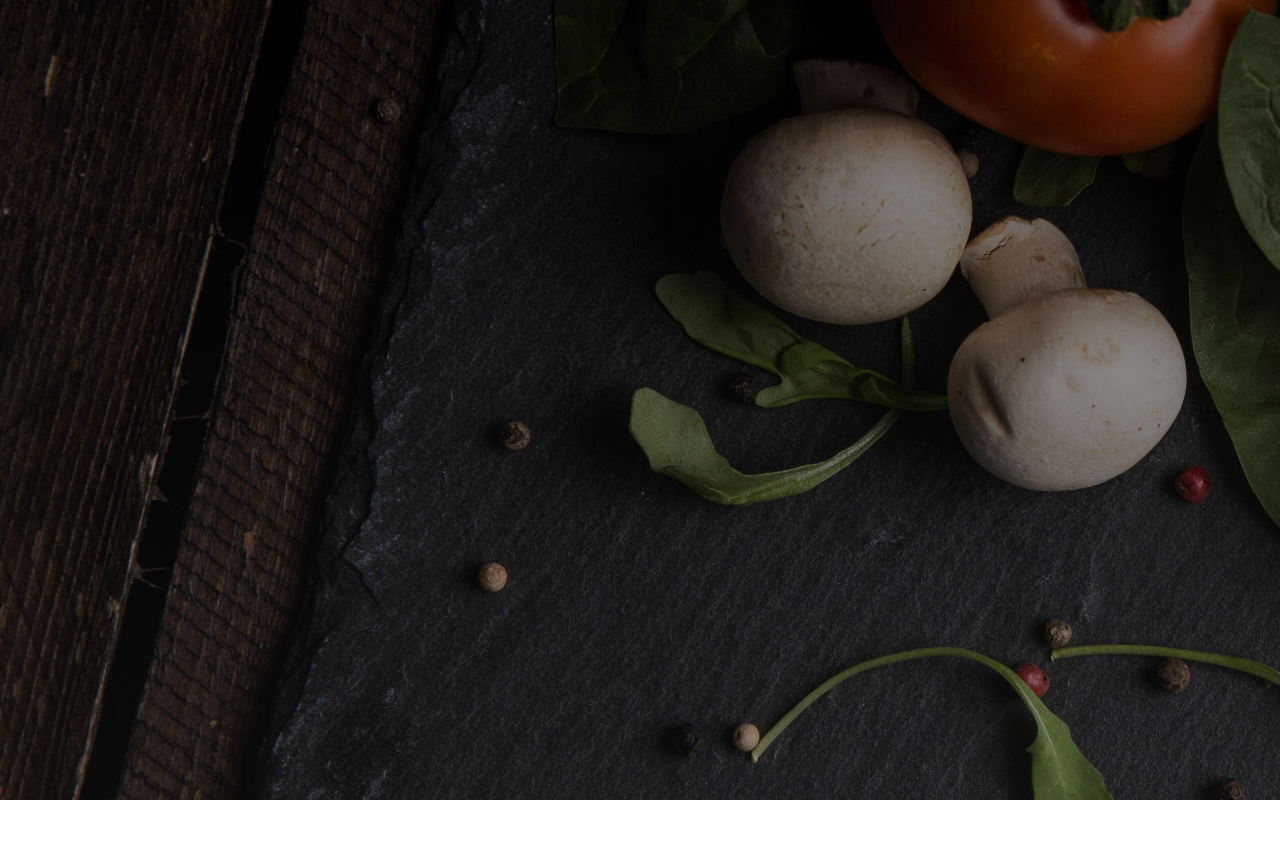
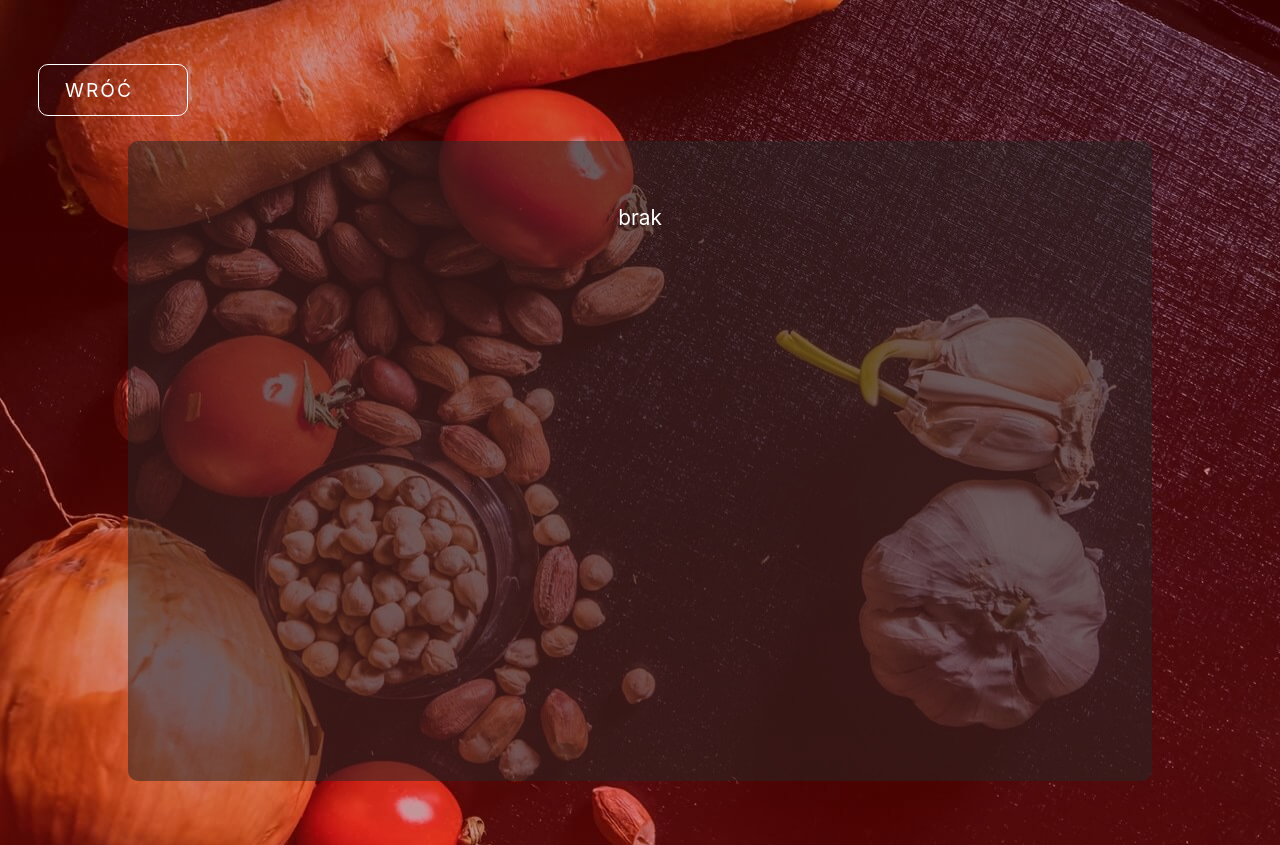
Before and after one commit to atrykp/what-s-for-dinner-react-app, a React (Create React App) app: page /bannedMeals in a window 1280 px wide. Before the commit the page ends 800 px from the top, so only its background shows below. Built offline with nearby package versions, Linux system fonts and the light colour scheme.

Commit message:
changing the names of the variables to meals

```diff
--- a/src/components/Ingredients.js
+++ b/src/components/Ingredients.js
@@ -2,10 +2,10 @@ import React from "react";
 import { v4 } from "uuid";
 import "../styles/Ingredients.css";
 
-const Ingredients = ({ drawnDish }) => {
+const Ingredients = ({ drawnDish, className = null }) => {
   const ingredientsArr = [...drawnDish.ingredient];
   const ingredientsList = ingredientsArr.map((element) => (
-    <li key={v4()}>
+    <li key={v4()} className={className}>
       {element.name}
       <span> {element.quantity}</span>
     </li>
--- a/src/components/MoreMenu.js
+++ b/src/components/MoreMenu.js
@@ -9,7 +9,7 @@ const MoreMenu = () => {
   };
   const section = isActive && (
     <div className="moreMenu">
-      <NavLink to="/bannedDishes" className="lowerNav__banned">
+      <NavLink to="/bannedMeals" className="lowerNav__banned">
         {" "}
         Wstrzymane{" "}
       </NavLink>{" "}
--- a/src/components/checkBanStatus.js
+++ b/src/components/checkBanStatus.js
@@ -1,21 +1,21 @@
 import { compare } from "../components/compare";
 
 const checkBanStatus = (
-  allDishes,
-  setAllDishes,
+  allMeals,
+  setAllMeals,
   setLocalStorage,
-  setUserDishes
+  setUserMeals
 ) => {
-  const dishes = [...allDishes];
+  const meals = [...allMeals];
 
-  const banDishes = dishes.filter(
+  const banMeals = meals.filter(
     (element) => element.ban.status && element.ban.howLong !== "permament"
   );
-  if (banDishes.length !== 0) {
+  if (banMeals.length !== 0) {
     //pobranie aktualnego czasu
     let date = new Date().getTime();
     // dla każdego zbanowanego ale nie permamentnie
-    banDishes.forEach((element) => {
+    banMeals.forEach((element) => {
       // destrukturycja element!!
       if (date - (element.ban.howLong + element.ban.sinceWhen) > 0) {
         // przywrócenie wartości domyślnych dla dania
@@ -23,16 +23,16 @@ const checkBanStatus = (
         element.ban.sinceWhen = "";
         element.ban.howLong = "";
         // index sprawdzanego dania w tablicy
-        const index = dishes.findIndex((elem) => elem.id === element.id);
+        const index = meals.findIndex((elem) => elem.id === element.id);
         // nadpisanie dania poprzedniego teraźniejszym
-        dishes[index] = element;
+        meals[index] = element;
         // wszystkie dania zaktualizowane oraz pamięć wszystkich dań
-        console.log(dishes);
+        console.log(meals);
 
-        setAllDishes(dishes);
-        setLocalStorage(dishes, "allDishes");
+        setAllMeals(meals);
+        setLocalStorage(meals, "allMeals");
         // dania uzytkownika nowa tablica pozniej w niej zapisuje dane do local storage
-        compare(element, setUserDishes, allDishes);
+        compare(element, setUserMeals, allMeals);
       }
     });
   }
--- a/src/pages/AddDish.js
+++ b/src/pages/AddDish.js
@@ -87,7 +87,7 @@ const AddDish = (props) => {
     completeDish.id = v4();
     console.log(completeDish);
 
-    props.updateAllDishes(completeDish);
+    props.updateAllMeals(completeDish);
     setDish({
       name: "",
       ingredient: [{ name: "", quantity: "" }],
--- a/src/pages/App.js
+++ b/src/pages/App.js
@@ -12,7 +12,7 @@ import {
 } from "react-router-dom";
 import UserProducts from "./UserProducts";
 import checkBanStatus from "../components/checkBanStatus";
-import BannedDishes from "./BannedDishes";
+import BannedMeals from "./BannedMeals";
 import MoreMenu from "../components/MoreMenu";
 import { compare } from "../components/compare";
 
@@ -275,13 +275,13 @@ export const setLocalStorage = (arr, name) => {
 };
 
 function App() {
-  const [allDishes, setAllDishes] = useState(
-    JSON.parse(localStorage.getItem("allDishes")) || [...mainArr]
+  const [allMeals, setAllMeals] = useState(
+    JSON.parse(localStorage.getItem("allMeals")) || [...mainArr]
   );
-  const [userDishes, setUserDishes] = useState(
-    JSON.parse(localStorage.getItem("userDishes")) || null
+  const [userMeals, setUserMeals] = useState(
+    JSON.parse(localStorage.getItem("userMeals")) || null
   );
-  const [matchDishes, setMatchDishes] = useState([]);
+  const [matchMeals, setMatchMeals] = useState([]);
   const [isUserProductsActive, setIsUserProductsActive] = useState(false);
   const [selectedDish, setSelectedDish] = useState(
     JSON.parse(localStorage.getItem("selectedDish")) || ""
@@ -290,54 +290,54 @@ function App() {
   useEffect(() => {
     const banInterval = setInterval(() => {
       checkBanStatus(
-        allDishes,
-        setAllDishes,
+        allMeals,
+        setAllMeals,
         setLocalStorage,
 
-        setUserDishes
+        setUserMeals
       );
     }, 6000);
     return () => {
       clearInterval(banInterval);
     };
-  }, [allDishes]);
+  }, [allMeals]);
 
-  const updateUserDishes = (arr) => {
-    setUserDishes(arr);
-    setLocalStorage(arr, "userDishes");
+  const updateUserMeals = (arr) => {
+    setUserMeals(arr);
+    setLocalStorage(arr, "userMeals");
   };
   const banDish = (id, time, howLong) => {
-    const dishes = [...allDishes];
-    const dishIndex = dishes.findIndex((elem) => elem.id === id);
-    const dish = dishes[dishIndex];
+    const meals = [...allMeals];
+    const dishIndex = meals.findIndex((elem) => elem.id === id);
+    const dish = meals[dishIndex];
     dish.ban = {
       status: true,
       sinceWhen: time,
       howLong,
     };
-    setAllDishes(dishes);
-    setLocalStorage(dishes, "allDishes");
+    setAllMeals(meals);
+    setLocalStorage(meals, "allMeals");
 
-    if (userDishes) {
-      let arr = [...userDishes];
+    if (userMeals) {
+      let arr = [...userMeals];
       const userDishIndex = arr.findIndex((element) => element.id === id);
       if (userDishIndex !== -1) {
         arr.splice(userDishIndex, 1);
-        setUserDishes(arr);
-        setLocalStorage(arr, "userDishes");
+        setUserMeals(arr);
+        setLocalStorage(arr, "userMeals");
       }
     } else {
-      const arrWithActive = dishes.filter((element) => !element.ban.status);
-      setUserDishes(arrWithActive);
-      setLocalStorage(arrWithActive, "userDishes");
+      const arrWithActive = meals.filter((element) => !element.ban.status);
+      setUserMeals(arrWithActive);
+      setLocalStorage(arrWithActive, "userMeals");
     }
   };
   const UserProductsSection = (
     <UserProducts
       setSelectedDish={setSelectedDish}
-      userDishes={userDishes}
-      allDishes={allDishes}
-      setMatchDishes={setMatchDishes}
+      userMeals={userMeals}
+      allMeals={allMeals}
+      setMatchMeals={setMatchMeals}
       setIsUserProductsActive={setIsUserProductsActive}
     />
   );
@@ -345,49 +345,49 @@ function App() {
   const fileterSection = (
     <FilterArr
       setSelectedDish={setSelectedDish}
-      userDishes={userDishes}
-      allDishes={allDishes}
-      updateUserDishes={updateUserDishes}
+      userMeals={userMeals}
+      allMeals={allMeals}
+      updateUserMeals={updateUserMeals}
       isUserProductsActive={isUserProductsActive}
     />
   );
 
-  const updateAllDishes = (dish) => {
-    const allDishesArr = [...allDishes];
-    allDishesArr.push(dish);
-    setAllDishes(allDishesArr);
-    setLocalStorage(allDishesArr, "allDishes");
-    compare(dish, setUserDishes, allDishes);
+  const updateAllMeals = (dish) => {
+    const allMealsArr = [...allMeals];
+    allMealsArr.push(dish);
+    setAllMeals(allMealsArr);
+    setLocalStorage(allMealsArr, "allMeals");
+    compare(dish, setUserMeals, allMeals);
   };
 
-  const getDishesArray = () => {
+  const getMealsArray = () => {
     if (isUserProductsActive) {
-      return matchDishes;
+      return matchMeals;
     }
-    if (userDishes) {
-      return userDishes;
+    if (userMeals) {
+      return userMeals;
     } else {
-      return allDishes;
+      return allMeals;
     }
   };
 
-  const dishesCounter = (
+  const mealsCounter = (
     <p>
-      Liczba dań <span>{getDishesArray().length}</span>
+      Liczba dań <span>{getMealsArray().length}</span>
     </p>
   );
   const mainPageStructure = (
     <div className="appWrapper">
       <div className="upperNav">
         <div className="upperNav__userProducts">{UserProductsSection}</div>
-        <div className="upperNav__counter">{dishesCounter}</div>
+        <div className="upperNav__counter">{mealsCounter}</div>
         <div className="upperNav__filters">{fileterSection}</div>
       </div>
       <div>
         <DrawnDishList
           selectedDish={selectedDish}
           setSelectedDish={setSelectedDish}
-          customedArr={getDishesArray()}
+          customedArr={getMealsArray()}
           banDish={banDish}
           setIsUserProductsActive={setIsUserProductsActive}
         />
@@ -410,16 +410,16 @@ function App() {
         <Route path="/" exact>
           {mainPageStructure}
         </Route>
-        <Route path="/bannedDishes">
-          <BannedDishes
-            allDishes={allDishes}
-            setAllDishes={setAllDishes}
+        <Route path="/bannedMeals">
+          <BannedMeals
+            allMeals={allMeals}
+            setAllMeals={setAllMeals}
             setLocalStorage={setLocalStorage}
-            setUserDishes={setUserDishes}
+            setUserMeals={setUserMeals}
           />
         </Route>
         <Route path="/addDish">
-          <AddDish updateAllDishes={updateAllDishes} />
+          <AddDish updateAllMeals={updateAllMeals} />
         </Route>
         <Route path="/dish/:id">
           <Dish selectedDish={selectedDish} />
--- /dev/null
+++ b/src/pages/BannedMeals.js
@@ -0,0 +1,57 @@
+import React from "react";
+import { Link } from "react-router-dom";
+import { v4 } from "uuid";
+import "../styles/BannedMeals.css";
+import { compare } from "../components/compare";
+
+const BannedMeals = ({
+  allMeals,
+  setAllMeals,
+  setLocalStorage,
+  setUserMeals,
+}) => {
+  const bannedMeals = allMeals.filter((dish) => dish.ban.status);
+  const removeFromBanned = (id) => {
+    const mealsArr = [...allMeals];
+    const index = mealsArr.findIndex((element) => element.id === id);
+    mealsArr[index].ban = { status: false, sinceWhen: "", howLong: "" };
+    setAllMeals(mealsArr);
+    setLocalStorage(mealsArr, "allMeals");
+    compare(mealsArr[index], setUserMeals, allMeals);
+  };
+
+  const mealsList = bannedMeals.map((dish) => {
+    const dateObj = new Date(dish.ban.howLong + dish.ban.sinceWhen);
+
+    return (
+      <li key={v4()} className="bannedMeals_listElement">
+        <p className="bannedMeals_listName">{dish.name}</p>{" "}
+        <p>
+          nieaktywna do:{" "}
+          {!isNaN(dateObj.getDate()) ? dateObj.toLocaleString() : "nie lubię"}
+        </p>
+        <button
+          onClick={() => removeFromBanned(dish.id)}
+          className="bannedMeals_listElementBtn"
+        >
+          usuń
+        </button>
+      </li>
+    );
+  });
+
+  return (
+    <>
+      <div className="bannedMeals">
+        <Link className="bannedMeals__backBtn" to="/">
+          Wróć
+        </Link>
+        <ul className="bannedMeals_list">
+          {bannedMeals.length > 0 ? mealsList : "brak"}
+        </ul>
+      </div>
+    </>
+  );
+};
+
+export default BannedMeals;
--- a/src/pages/FileterArr.js
+++ b/src/pages/FileterArr.js
@@ -4,9 +4,9 @@ import TypeAheadDropDown from "./TypeAheadDropDown";
 import { v4 } from "uuid";
 import "../styles/FilterArr.css";
 const FileterArr = ({
-  allDishes,
-  updateUserDishes,
-  userDishes,
+  allMeals,
+  updateUserMeals,
+  userMeals,
   setSelectedDish,
   isUserProductsActive,
 }) => {
@@ -29,22 +29,22 @@ const FileterArr = ({
       return !prevValue;
     });
   };
-  const filterDishes = (element) => {
+  const filterMeals = (element) => {
     const checked = element.active;
     const value = element.name;
-    let dishes = [];
+    let meals = [];
 
     if (checked) {
-      let arr = userDishes ? [...userDishes] : [...allDishes];
+      let arr = userMeals ? [...userMeals] : [...allMeals];
       let newArr = arr.filter(
         (item) =>
           !item.ban.status &&
           !item.ingredient.find((elem) => elem.name === value)
       );
 
-      updateUserDishes(newArr);
+      updateUserMeals(newArr);
     } else if (!checked) {
-      let arr = [...allDishes].filter((item) => !item.ban.status);
+      let arr = [...allMeals].filter((item) => !item.ban.status);
 
       arr.forEach((item) => {
         let flag = false;
@@ -56,35 +56,35 @@ const FileterArr = ({
         }
         if (flag) {
           console.log("wrzucam do tablicy", item);
-          dishes.push(item);
+          meals.push(item);
         }
       });
 
       const activeFilters = filters.filter((e) => e.active);
 
       if (activeFilters.length === 0) {
-        let userArr = userDishes ? [...userDishes] : [];
-        updateUserDishes([...dishes, ...userArr]);
+        let userArr = userMeals ? [...userMeals] : [];
+        updateUserMeals([...meals, ...userArr]);
       } else if (activeFilters.length > 0) {
         const filterNames = [];
 
         activeFilters.forEach((item) => filterNames.push(item.name));
-        const dishesArr = [];
-        for (let i = 0; i < dishes.length; i++) {
-          for (let j = 0; j < dishes[i].ingredient.length; j++) {
-            if (filterNames.indexOf(dishes[i].ingredient[j].name) !== -1) {
-              dishesArr.push(i);
+        const mealsArr = [];
+        for (let i = 0; i < meals.length; i++) {
+          for (let j = 0; j < meals[i].ingredient.length; j++) {
+            if (filterNames.indexOf(meals[i].ingredient[j].name) !== -1) {
+              mealsArr.push(i);
             }
           }
         }
 
-        if (dishesArr.length > 0) {
-          dishesArr.forEach((el) => dishes.splice(el, 1));
-          let userArr = userDishes ? [...userDishes] : [];
-          updateUserDishes([...dishes, ...userArr]);
+        if (mealsArr.length > 0) {
+          mealsArr.forEach((el) => meals.splice(el, 1));
+          let userArr = userMeals ? [...userMeals] : [];
+          updateUserMeals([...meals, ...userArr]);
         } else {
-          let userArr = userDishes ? [...userDishes] : [];
-          updateUserDishes([...dishes, ...userArr]);
+          let userArr = userMeals ? [...userMeals] : [];
+          updateUserMeals([...meals, ...userArr]);
         }
       }
     }
@@ -112,7 +112,7 @@ const FileterArr = ({
       setUserFilters(userArr);
       setFilterStorage(userArr, "userFilterArr");
     }
-    filterDishes(element.item);
+    filterMeals(element.item);
     setFileter(filtersArr);
     setFilterStorage(filtersArr, "filterArr");
   };
@@ -142,7 +142,7 @@ const FileterArr = ({
       active: true,
       id: Math.floor(Math.random() * 123),
     };
-    filterDishes(newFilter);
+    filterMeals(newFilter);
     const allFilters = [newFilter, ...filters];
 
     const userFiltersArr = [...usersFilters, newFilter];
@@ -170,7 +170,7 @@ const FileterArr = ({
 
     if (element.item.active) {
       element.item.active = false;
-      filterDishes(element.item);
+      filterMeals(element.item);
     }
     filtersArr.splice(element.elementId, 1);
     setFileter(filtersArr);
@@ -187,8 +187,8 @@ const FileterArr = ({
   };
   const allFiltersArr = () => {
     const currentFilters = [...filters];
-    const dishes = [...allDishes];
-    const dishesFiltersArr = dishes
+    const meals = [...allMeals];
+    const mealsFiltersArr = meals
       .map((dish) =>
         dish.ingredient.map((elem) => ({
           name: elem.name,
@@ -197,7 +197,7 @@ const FileterArr = ({
         }))
       )
       .flat();
-    const allFiltersArr = [...dishesFiltersArr, ...currentFilters];
+    const allFiltersArr = [...mealsFiltersArr, ...currentFilters];
     return removeDuplicates(allFiltersArr).filter(
       (item) => item.name.length > 0 && !item.name.includes("sól")
     );
--- a/src/pages/RemoveStorage.js
+++ b/src/pages/RemoveStorage.js
@@ -2,8 +2,8 @@ import { useState } from "react";
 import "../styles/RemoveStorage.css";
 
 const storageItems = [
-  "userDishes",
-  "allDishes",
+  "userMeals",
+  "allMeals",
   "filterArr",
   "userFilterArr",
   "selectedDish",
--- a/src/pages/UserProducts.js
+++ b/src/pages/UserProducts.js
@@ -4,12 +4,12 @@ import "../styles/UserProducts.css";
 import { CSSTransition } from "react-transition-group";
 
 const UserProducts = ({
-  allDishes,
-  setMatchDishes,
+  allMeals,
+  setMatchMeals,
   setIsUserProductsActive,
   setSelectedDish,
 }) => {
-  const [dishesList, setDishesList] = useState([]);
+  const [mealsList, setMealsList] = useState([]);
   const [isActive, setIsActive] = useState(false);
   const [productsFilters, setProductsFilters] = useState([]);
   const [activeFilters, setActiveFilters] = useState([]);
@@ -17,8 +17,8 @@ const UserProducts = ({
   const showSection = () => {
     setIsActive((prevValue) => {
       if (prevValue) {
-        setDishesList([]);
-        setMatchDishes([]);
+        setMealsList([]);
+        setMatchMeals([]);
       } else if (!localStorage.getItem("selectedDish")) {
         setSelectedDish("");
       }
@@ -36,8 +36,8 @@ const UserProducts = ({
     return result; //converting back to array from mapobject
   };
   const allFilters = () => {
-    const dishes = [...allDishes];
-    const dishesFiltersArr = dishes
+    const meals = [...allMeals];
+    const mealsFiltersArr = meals
       .map((dish) =>
         dish.ingredient.map((elem) => ({
           name: elem.name,
@@ -46,7 +46,7 @@ const UserProducts = ({
         }))
       )
       .flat();
-    const singleFiltersArr = removeDuplicates(dishesFiltersArr).filter(
+    const singleFiltersArr = removeDuplicates(mealsFiltersArr).filter(
       (item) => {
         return item.name.length > 1 && !item.name.includes("sól", "przypraw");
       }
@@ -62,11 +62,11 @@ const UserProducts = ({
     const index = filtersArr.findIndex((filter) => filter.id === id);
 
     filtersArr[index].active = !filtersArr[index].active;
-    filterDishes(filtersArr[index]);
+    filterMeals(filtersArr[index]);
     setActiveFilters(getActiveFilters(filtersArr));
     setProductsFilters(filtersArr);
   };
-  const getMatchedDishes = (arr, name) => {
+  const getMatchedMeals = (arr, name) => {
     let matchArr = [];
     arr.forEach((dish) => {
       let isMatch = false;
@@ -79,31 +79,30 @@ const UserProducts = ({
     matchArr = matchArr.filter((dish) => !dish.ban.status);
     return matchArr;
   };
-  const filterDishes = (filterObj) => {
+  const filterMeals = (filterObj) => {
     const { active, name } = filterObj;
-    let selectedDishesArr = [];
+    let selectedMealsArr = [];
     if (active) {
-      const dishesArr =
-        dishesList.length > 0 ? [...dishesList] : [...allDishes];
-      selectedDishesArr = getMatchedDishes(dishesArr, name);
+      const mealsArr = mealsList.length > 0 ? [...mealsList] : [...allMeals];
+      selectedMealsArr = getMatchedMeals(mealsArr, name);
     } else {
-      let allDishesArr = [...allDishes];
+      let allMealsArr = [...allMeals];
       const currentFilters = activeFilters;
 
       const index = currentFilters.findIndex((item) => item.name === name);
       currentFilters.splice(index, 1);
       if (currentFilters.length === 0) {
-        selectedDishesArr = [];
+        selectedMealsArr = [];
       } else {
         currentFilters.forEach((element) => {
-          allDishesArr = getMatchedDishes(allDishesArr, element.name);
+          allMealsArr = getMatchedMeals(allMealsArr, element.name);
         });
 
-        selectedDishesArr = allDishesArr;
+        selectedMealsArr = allMealsArr;
       }
     }
-    setDishesList(selectedDishesArr);
-    setMatchDishes(selectedDishesArr);
+    setMealsList(selectedMealsArr);
+    setMatchMeals(selectedMealsArr);
   };
   const filters = productsFilters.map((item) => (
     <li key={v4()} className="userProducts__filter">
--- a/src/styles/BannedDishes.css
+++ b/src/styles/BannedMeals.css
@@ -1,11 +1,11 @@
-.bannedDishes {
+.bannedMeals {
   background: linear-gradient(rgba(122, 0, 0, 0.4), rgba(184, 0, 0, 0.4)),
     url(../images/tomatos.jpg);
   min-height: 100vh;
   background-size: cover;
   padding: 5% 0;
 }
-.bannedDishes__backBtn {
+.bannedMeals__backBtn {
   display: block;
   width: 25%;
   font-size: 1.2rem;
@@ -21,7 +21,7 @@
   border-radius: 10px;
   cursor: pointer;
 }
-.bannedDishes_list {
+.bannedMeals_list {
   max-width: 1024px;
   display: grid;
   align-content: flex-start;
@@ -37,14 +37,14 @@
   color: white;
   list-style: none;
 }
-.bannedDishes_listElement {
+.bannedMeals_listElement {
   margin: 5% 0;
   border-bottom: 1px solid white;
   width: 100%;
   display: flex;
   flex-wrap: wrap;
 }
-.bannedDishes_listElementBtn {
+.bannedMeals_listElementBtn {
   display: block;
   width: 50%;
   font-size: 1.4rem;
@@ -58,30 +58,30 @@
   cursor: pointer;
   transition: 0.2s;
 }
-.bannedDishes_listElementBtn:hover {
+.bannedMeals_listElementBtn:hover {
   background-color: rgba(219, 219, 219, 0.4);
 }
 p {
   font-size: 14px;
 }
-.bannedDishes_listName {
+.bannedMeals_listName {
   width: 100%;
   font-size: 1.8rem;
   font-weight: bold;
 }
 @media (min-width: 500px) {
-  .bannedDishes_list {
+  .bannedMeals_list {
     justify-items: center;
   }
 
-  .bannedDishes_listElement {
+  .bannedMeals_listElement {
     display: grid;
     grid-template-columns: 40% 30% 30%;
     align-items: center;
     padding-bottom: 2%;
     max-width: 800px;
   }
-  .bannedDishes_listElementBtn {
+  .bannedMeals_listElementBtn {
     min-width: 80px;
   }
 }
```
Also changed, not shown: src/pages/BannedDishes.js (deleted, +0 -57 lines), 1 other file (tests, documents, lock files or other folders).
